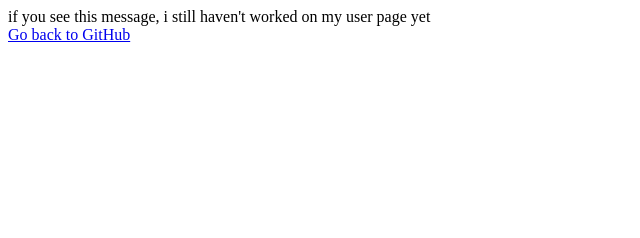
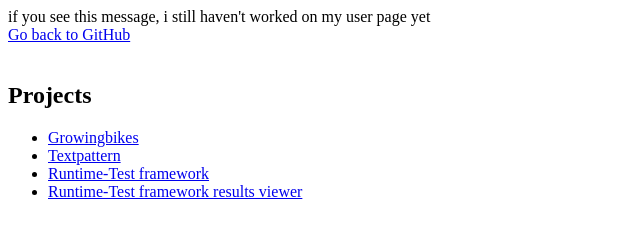
Before and after one commit to T0astBread/t0astbread.github.io, a plain HTML site: page index.html in a window 1280 px wide. Shown: the whole page, without its empty margins (0-640 px from the left). Drawn offline with Linux system fonts and the light colour scheme.

Commit message:
Added links to my projects

```diff
--- a/index.html
+++ b/index.html
@@ -6,6 +6,14 @@
   </head>
   <body>
     if you see this message, i still haven't worked on my user page yet<br>
-    <a href="https://github.com/T0astBread">Go back to GitHub</a>
+    <a href="https://github.com/T0astBread">Go back to GitHub</a><br>
+    <br>
+    <h2>Projects</h2>
+    <ul>
+      <li><a href="growingbikes/">Growingbikes</a></li>
+      <li><a href="textpattern/">Textpattern</a></li>
+      <li><a href="https://github.com/T0astBread/RuntimeTestUtilities">Runtime-Test framework</a></li>
+      <li><a href="runtime-test/">Runtime-Test framework results viewer</a></li>
+    </ul>
   </body>
 </html>
```
